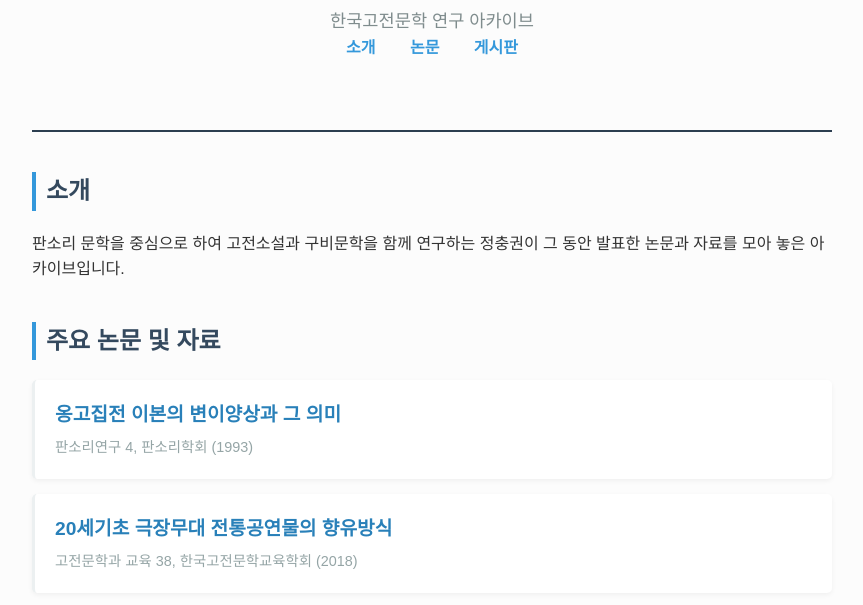
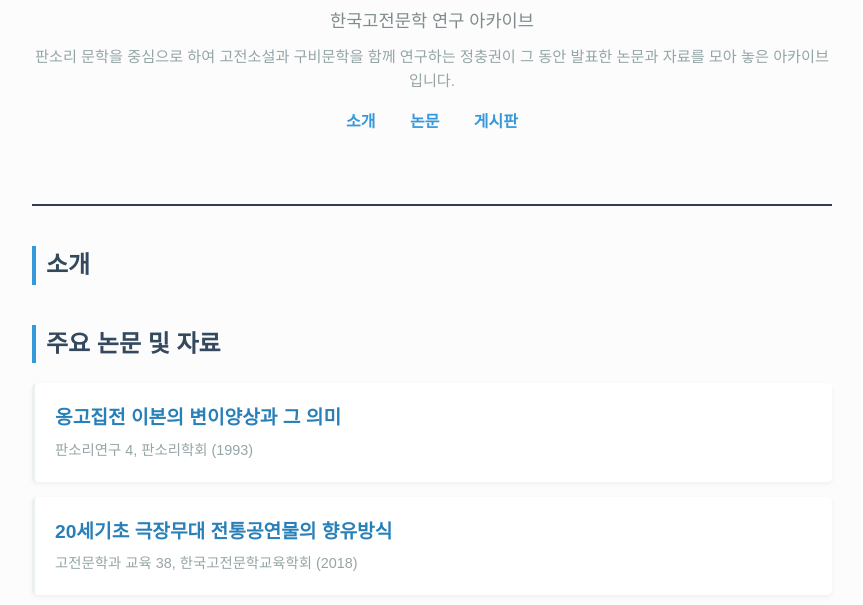
Before and after one commit to moposa-82/moposa-82, a plain HTML site: page index.html in a window 1280 px wide. Shown: the part 136-741 px from the top of the page, without its empty margins (208-1071 px from the left). Drawn offline with Linux system fonts and the light colour scheme; no server answers.

Commit message:
소개글을 헤더 subtitle 아래로 이동

```diff
--- a/index.html
+++ b/index.html
@@ -176,6 +176,7 @@
     <header>
         <h1>정충권</h1>
         <div class="subtitle">한국고전문학 연구 아카이브</div>
+        <p style="color:#95a5a6; font-size:0.95em; margin-top:10px;">판소리 문학을 중심으로 하여 고전소설과 구비문학을 함께 연구하는 정충권이 그 동안 발표한 논문과 자료를 모아 놓은 아카이브입니다.</p>
         <nav>
             <a href="#about">소개</a>
             <a href="#publications">논문</a>
@@ -185,7 +186,6 @@
 
     <section id="about">
         <h2>소개</h2>
-        <p>판소리 문학을 중심으로 하여 고전소설과 구비문학을 함께 연구하는 정충권이 그 동안 발표한 논문과 자료를 모아 놓은 아카이브입니다.</p>
     </section>
 
     <section id="publications">
```
